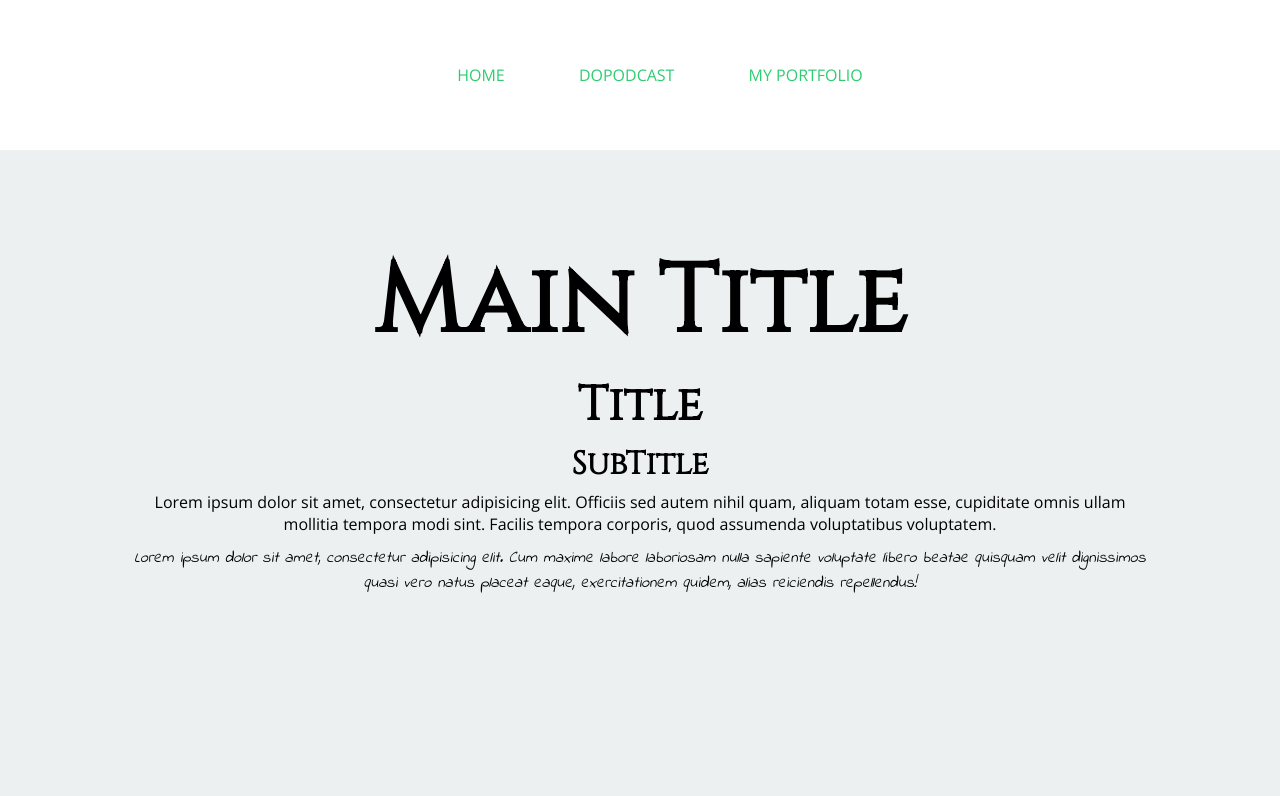
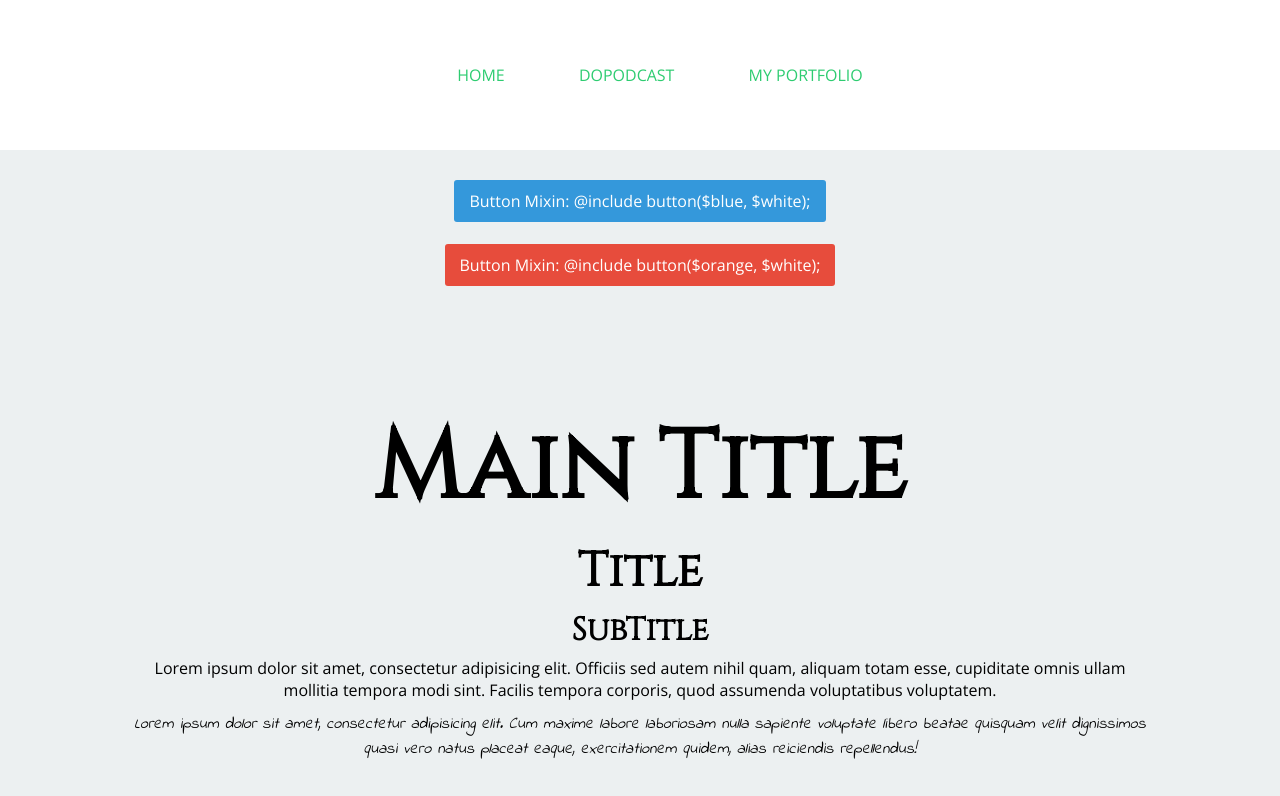
Before and after one commit to AlejandroJSR7/Gulp, a website: page index.html in a window 1280 px wide. Drawn offline with nearby package versions, Linux system fonts and the light colour scheme.

Commit message:
SASS Mixins

```diff
--- a/index.html
+++ b/index.html
@@ -16,7 +16,13 @@
             </ul>
         </nav>
     </header>
-
+    <div class="container">
+        <div class="txt-center">
+            <a class="button button-blue" href="js:;">Button Mixin: @include button($blue, $white);</a>
+            <br><br>
+            <a class="button button-orange" href="js:;">Button Mixin: @include button($orange, $white);</a>
+        </div>
+    </div>
 <br>
 <br>
 <br>
--- a/scss/_global.scss
+++ b/scss/_global.scss
@@ -11,3 +11,14 @@ h2 {font-size: $size-title;}
 h3 {font-size: $size-subtitle;}
 p {font-size: $size-normal;}
 i {font-family: $f-IndieFlower;}
+.container {
+    color: $white;
+    @include margen(10px, auto);
+    @include padding(20px, 20px);
+    width: 80%;
+}
+.button {
+  border-radius: 3px;
+  display: inline-block;
+  @include padding(10px, 15px);
+}
--- /dev/null
+++ b/scss/_mixins.scss
@@ -0,0 +1,22 @@
+@mixin margen($vertical, $horizontal) {
+    margin: $vertical $horizontal;
+}
+@mixin padding($vertical, $horizontal) {
+    padding: $vertical $horizontal;
+}
+@mixin button($bg, $colortext) {
+    background: $bg;
+    color: $colortext;
+}
+
+.button {
+    @include button($wet-asphalt, $white);
+}
+.button-blue {
+    @extend .button; //Siguiente Vídeo
+    @include button($blue, $white);
+}
+.button-orange {
+    @extend .button; //Siguiente Vídeo
+    @include button($orange, $white);
+}
--- a/scss/_variables.scss
+++ b/scss/_variables.scss
@@ -3,12 +3,12 @@
   $white: #ffffff;
   $turquoise: #1abc9c;
   $esmerald: #2ecc71;
-  $peter-river: #3498db;
+  $blue: #3498db;
   $amethyst: #9b59b6;
   $wet-asphalt: #34495e;
   $sun-flower: #f1c40f;
   $carrot: #e67e22;
-  $alizarin: #e74c3c;
+  $orange: #e74c3c;
   $clouds: #ecf0f1;
   $concrete: #95a5a6;
 
--- a/scss/main.scss
+++ b/scss/main.scss
@@ -1,5 +1,6 @@
 // Partials & Import
 @import 'variables';
+@import 'mixins';
 @import 'base';
 @import 'global';
 @import 'header';
```
Also changed, not shown: app/index.html (+1 -1 lines), app/css/main.css.
